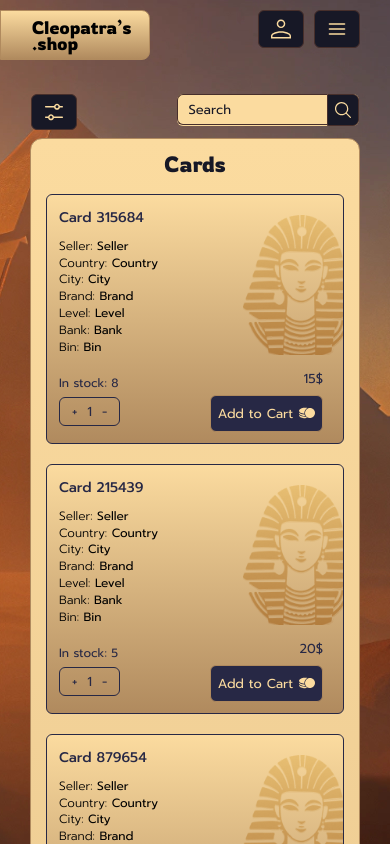
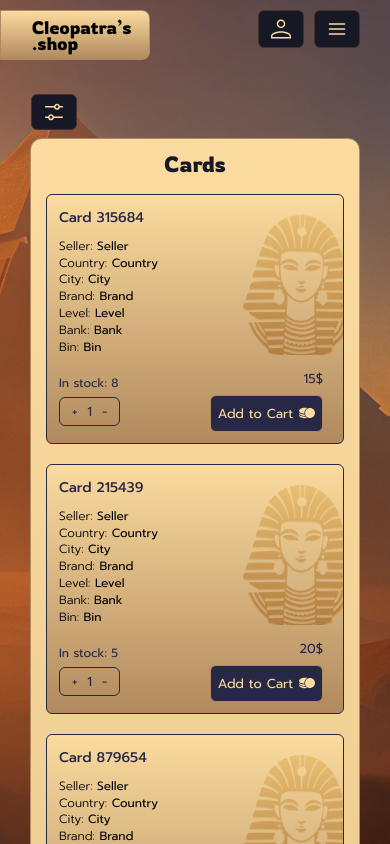
Before and after one commit to GorbachovNikita/cleo_public1, a React (Create React App) app: page /cards in a window 390 px wide. Shown: the top 844 px of the page. Built offline with nearby package versions, Linux system fonts and the light colour scheme.

Commit message:
fix input for bin

```diff
--- a/src/components/Filters/Filters.css
+++ b/src/components/Filters/Filters.css
@@ -123,6 +123,9 @@
   .close-button {
     display: flex;
   }
+  .block-filters {
+    margin-top: 30px;
+  }
 }
 
 @media screen and (max-width: 360px) {
--- a/src/components/Filters/Filters.jsx
+++ b/src/components/Filters/Filters.jsx
@@ -2,7 +2,8 @@ import React, { useEffect } from 'react';
 import './Filters.css';
 import CustomSelect from '../Select/Select';
 import { InputRange } from '../InputRange/InputRange';
-import CloseIcon from '../../assets/icons/close.svg'
+import CloseIcon from '../../assets/icons/close.svg';
+import Search from '../Search/Search';
 
 const Fiters = (props) => {
   const {labels, options, isOpen, setIsOpen } = props;
@@ -38,6 +39,8 @@ const Fiters = (props) => {
         })
       }
 
+      <Search />
+
         <div className='select'>
           <p className='select-p'>Price, $</p>
             <InputRange />
--- a/src/components/Search/Search.css
+++ b/src/components/Search/Search.css
@@ -2,20 +2,19 @@
   display: flex;
   align-items: center;
   justify-content: flex-end;
-  position: absolute;
-  top: 20px;
-  right: 33px;
+  margin-top: 8px;
 }
 
 .search-input {
   border: 1px solid #472f2b;
   border-right: none;
-  width: 250px;
+  width: 100%;
   padding: 5px 10px;
   color: var(--primary-color);
   background: none;
   font-size: 13px;
   border-radius: 6px 0 0 6px;
+  background: var(--secondary-color);
 }
 
 .search-input:focus {
@@ -38,33 +37,3 @@
   align-items: center;
   display: flex;
 }
-
-@media screen and (max-width: 1200px) {
-  .search-input {
-    width: 200px;
-  }
-}
-
-@media screen and (max-width: 1100px) {
-  .search-container {
-    top: -50px;
-    right: 0;
-    background: #fbdb9f;
-    border-radius: 6px;
-  }
-  .search-input {
-    width: 170px;
-  }
-}
-
-@media screen and (max-width: 930px) {
-  .search-container {
-    top: -45px;
-  }
-}
-
-@media screen and (max-width: 930px) {
-  .search-input {
-    width: 150px;
-  }
-}
--- a/src/pages/Cards/CardList/CardList.css
+++ b/src/pages/Cards/CardList/CardList.css
@@ -1,4 +1,3 @@
-
 .card-list {
   background: var(--bg-color);
   border-radius: 12px;
@@ -105,19 +104,6 @@
   }
 }
 
-@media screen and (max-width: 760px) {
-  .search-container {
-    top: -45px;
-  }
-  .search-input {
-    width: 160px;
-    padding: 7px 10px;
-  }
-  .icon-search {
-    padding: 8.8px;
-  }
-}
-
 @media screen and (max-width: 630px) {
   .grid-card {
     padding: 0;
--- a/src/pages/Cards/CardList/CardList.jsx
+++ b/src/pages/Cards/CardList/CardList.jsx
@@ -2,7 +2,6 @@ import React, { useState } from 'react';
 import CardsItem from '../CardsItem/CardsItem';
 import './CardList.css';
 import { cardData } from '../../../helpers/CardData';
-import Search from '../../../components/Search/Search';
 import FilterIcon from '../../../assets/icons/filters.svg';
 import Filters from '../../../components/Filters/Filters'
 
@@ -19,8 +18,6 @@ const CardList = ({ labels, options }) => {
       <div className='item-header'>
         <h1 className='item-title'>Cards</h1>
       </div>
-
-      <Search />
 
       <div className="filter-container">
         <button className="filter-button" aria-label="Filter" onClick={toggleFilters}>
--- a/src/pages/Cart/CartBlock/CartBlock.css
+++ b/src/pages/Cart/CartBlock/CartBlock.css
@@ -36,14 +36,15 @@
   }
   .cart-container {
     padding: 20px;
+    margin-left: 0;
   }
 }
 
-@media screen and (max-width: 1200px) {
+/* @media screen and (max-width: 1200px) {
   .cart-container {
     margin-left: 0;
   }
-}
+} */
 
 @media screen and (max-width: 660px) {
   .cart-block {
--- a/src/pages/Payment/PaymentBlock/PaymentBlock.css
+++ b/src/pages/Payment/PaymentBlock/PaymentBlock.css
@@ -67,14 +67,14 @@
   flex: 1;
 }
 
-.select-payment,
-.select-bank {
-  padding: 5px 25px;
+.select-payment {
+  padding: 7px 25px 7px 15px;
   appearance: none;
 }
 
 .select-bank {
-  padding: 5px 25px;
+  padding: 7px 25px;
+  appearance: none;
 }
 
 .arrow-payment {
@@ -214,6 +214,9 @@ input:focus {
   .modal-content_payment {
     margin: 20px 0px 20px 0;
   }
+  .arrow-payment {
+    top: 26%;
+  }
 }
 
 @media screen and (max-width: 410px) {
```
